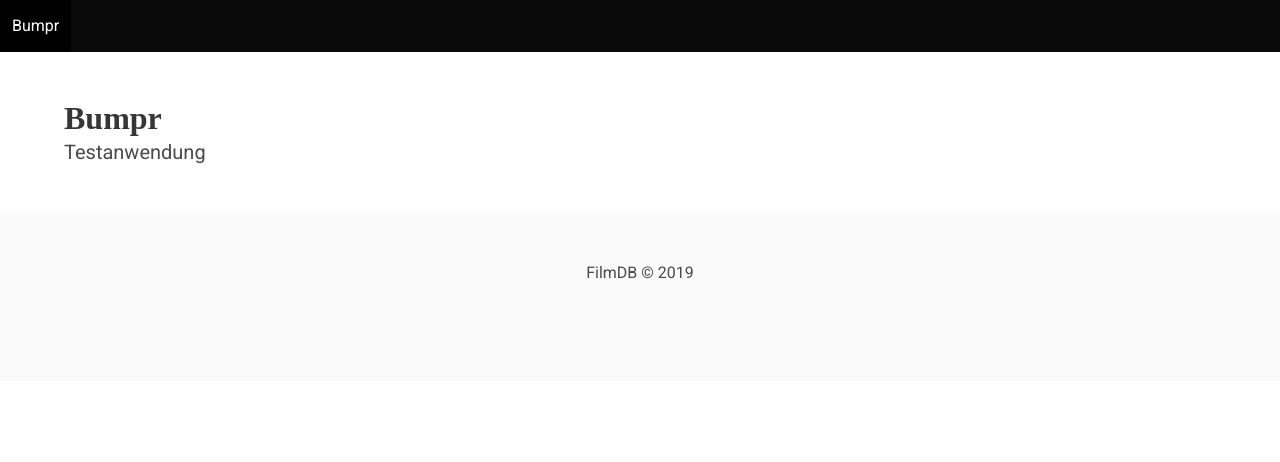
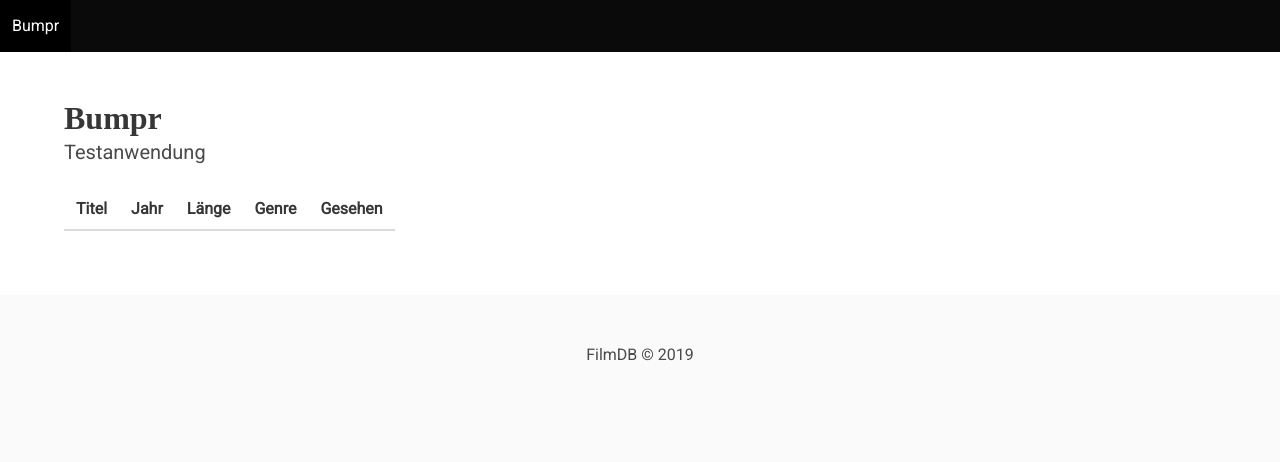
Before and after one commit to frawis/php-bumpr, a PHP site: page / in a window 1280 px wide. Shown: the top 462 px of the page. Run offline with PHP 8.4, Linux system fonts and the light colour scheme; tables that the repository leaves empty or names only in its code hold one stand-in row (values such as "Sample post"); data that the repository does not hold is empty; some libraries are stand-ins or nearby versions; some web fonts are replaced.

Commit message:
new table layout

```diff
--- a/public/filme.php
+++ b/public/filme.php
@@ -12,6 +12,19 @@ $filme = $film->lesen();
 $count = $filme->rowCount();
 
 if ( $count > 0 ) {
+    ?>
+    <table class="table is-striped is-hoverable">
+        <thead>
+            <tr>
+                <th>Titel</th>
+                <th>Jahr</th>
+                <th>Länge</th>
+                <th>Genre</th>
+                <th>Gesehen</th>
+            </tr>
+        </thead>
+        <tbody>
+    <?php
     while ($row = $filme->fetch(PDO::FETCH_ASSOC)){
         extract($row);
         ?>
@@ -24,11 +37,15 @@ if ( $count > 0 ) {
         </tr>
         <?php
     }
+    ?>
+    </tbody>
+    </table>
+    <?php
 } else {
 	?>
     <div class="notification is-danger">
         <button class="delete"></button>
-        Leider wurden kein Film in der Datenbank gefunden.
+        Leider wurde kein Film in der Datenbank gefunden.
     </div>
 	<?php
 }
```
